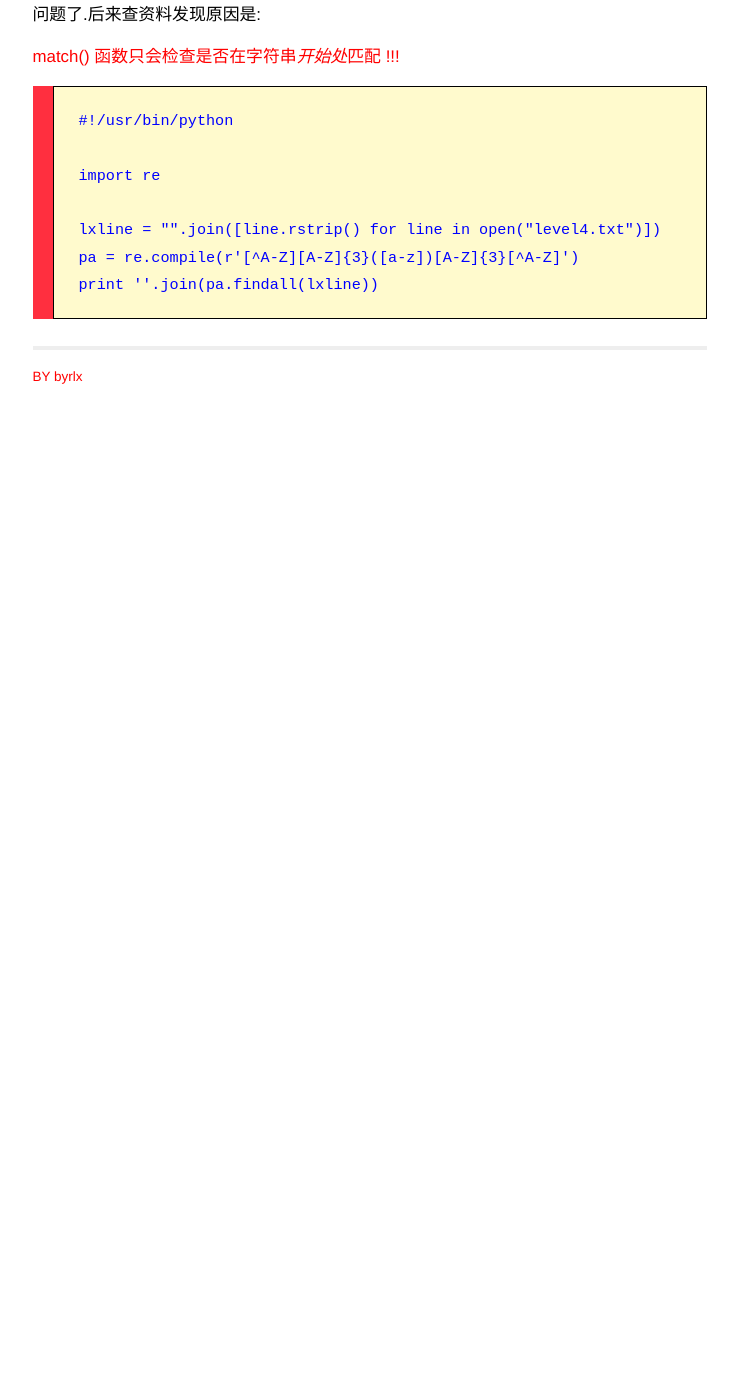
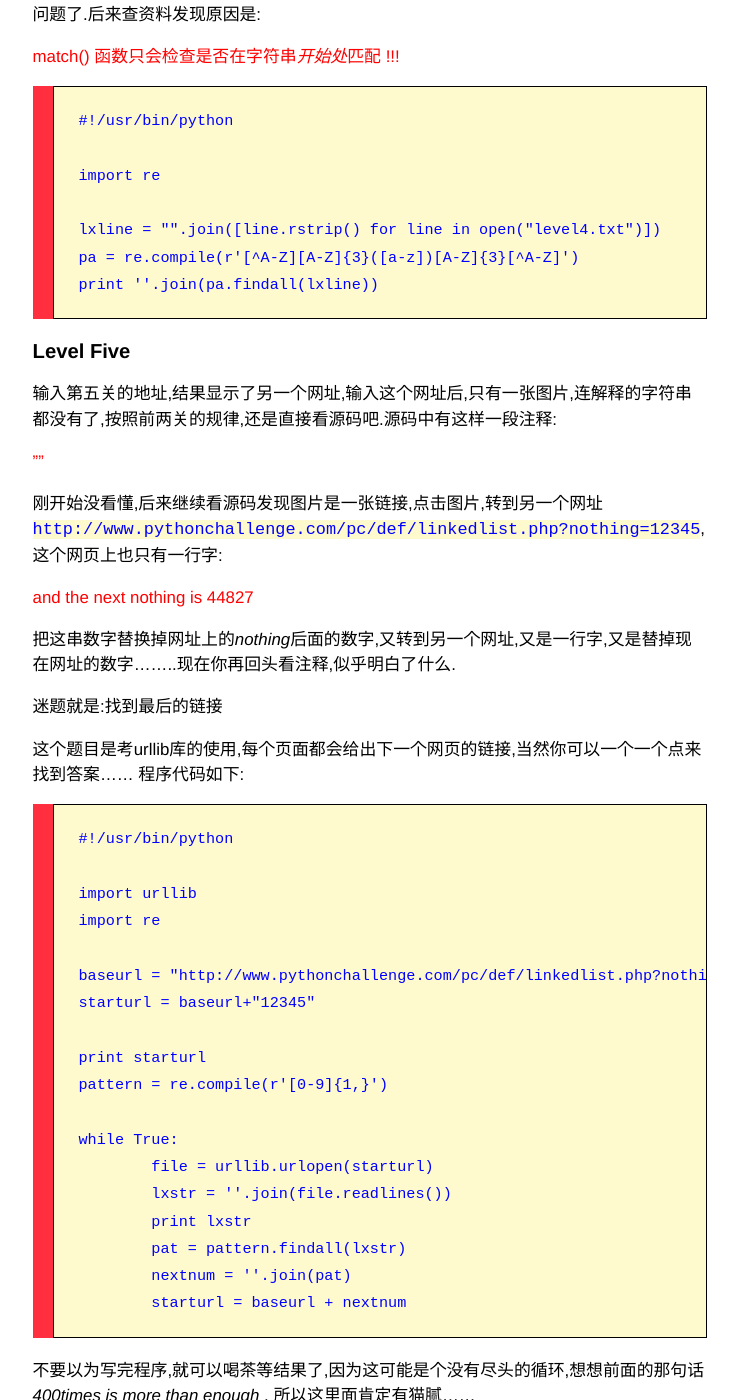
Before and after one commit to byrlx/byrlx.github.io, a Jekyll site: the page built from _posts/2013-06-16-the-python-challenge-攻略-(1-8).md, in a window 1280 px wide and 1400 px high, scrolled down 2825 px. Shown: the whole window, without its empty margins (270-1008 px from the left). Built offline with Jekyll 4.4.1, drawn with Linux system fonts in a browser that asks for light colours; Markdown is read by kramdown in place of the engine named in the settings; before the commit the page ends 3227 px from its top, so only the background shows below that; some of the changed text lies outside the part shown.

Commit message:
modify post 'challen'

```diff
--- a/_posts/2013-06-16-the-python-challenge-攻略-(1-8).md
+++ b/_posts/2013-06-16-the-python-challenge-攻略-(1-8).md
@@ -110,3 +110,56 @@ title: The python challenge 攻略(1-8)
 	lxline = "".join([line.rstrip() for line in open("level4.txt")])
 	pa = re.compile(r'[^A-Z][A-Z]{3}([a-z])[A-Z]{3}[^A-Z]')
 	print ''.join(pa.findall(lxline))
+
+#### Level Five
+
+输入第五关的地址,结果显示了另一个网址,输入这个网址后,只有一张图片,连解释的字符串都没有了,按照前两关的规律,还是直接看源码吧.源码中有这样一段注释:
+
+>"<!-- urllib may help. DON'T TRY ALL NOTHINGS, since it will never
+end. 400 times is more than enough. -->"
+
+刚开始没看懂,后来继续看源码发现图片是一张链接,点击图片,转到另一个网址`http://www.pythonchallenge.com/pc/def/linkedlist.php?nothing=12345`, 这个网页上也只有一行字:
+
+>and the next nothing is 44827
+
+把这串数字替换掉网址上的*nothing*后面的数字,又转到另一个网址,又是一行字,又是替掉现在网址的数字........现在你再回头看注释,似乎明白了什么.
+
+迷题就是:找到最后的链接
+
+这个题目是考urllib库的使用,每个页面都会给出下一个网页的链接,当然你可以一个一个点来找到答案......
+程序代码如下:
+
+	#!/usr/bin/python
+
+	import urllib
+	import re
+
+	baseurl = "http://www.pythonchallenge.com/pc/def/linkedlist.php?nothing="
+	starturl = baseurl+"12345"
+
+	print starturl
+	pattern = re.compile(r'[0-9]{1,}')
+
+	while True:
+		file = urllib.urlopen(starturl)
+		lxstr = ''.join(file.readlines())
+		print lxstr
+		pat = pattern.findall(lxstr)
+		nextnum = ''.join(pat)
+		starturl = baseurl + nextnum
+
+不要以为写完程序,就可以喝茶等结果了,因为这可能是个没有尽头的循环,想想前面的那句话*400times is more than enough*	, 所以这里面肯定有猫腻......
+
+运行一段时间后,会出现下面的话,
+
+>Yes. Divide by two and keep going.
+
+把前面的数字除以二,替换掉程序中的*12345*, 继续运行
+
+过了一段时间,页面又出现下面一句话:
+>There maybe misleading numbers in the text. One example is 82683. Look only for the next nothing and the next nothing is 63579
+
+过了一段时间,又出现了一句话:
+>peak.html
+
+Bazinga!!! You got the answer at last
```
